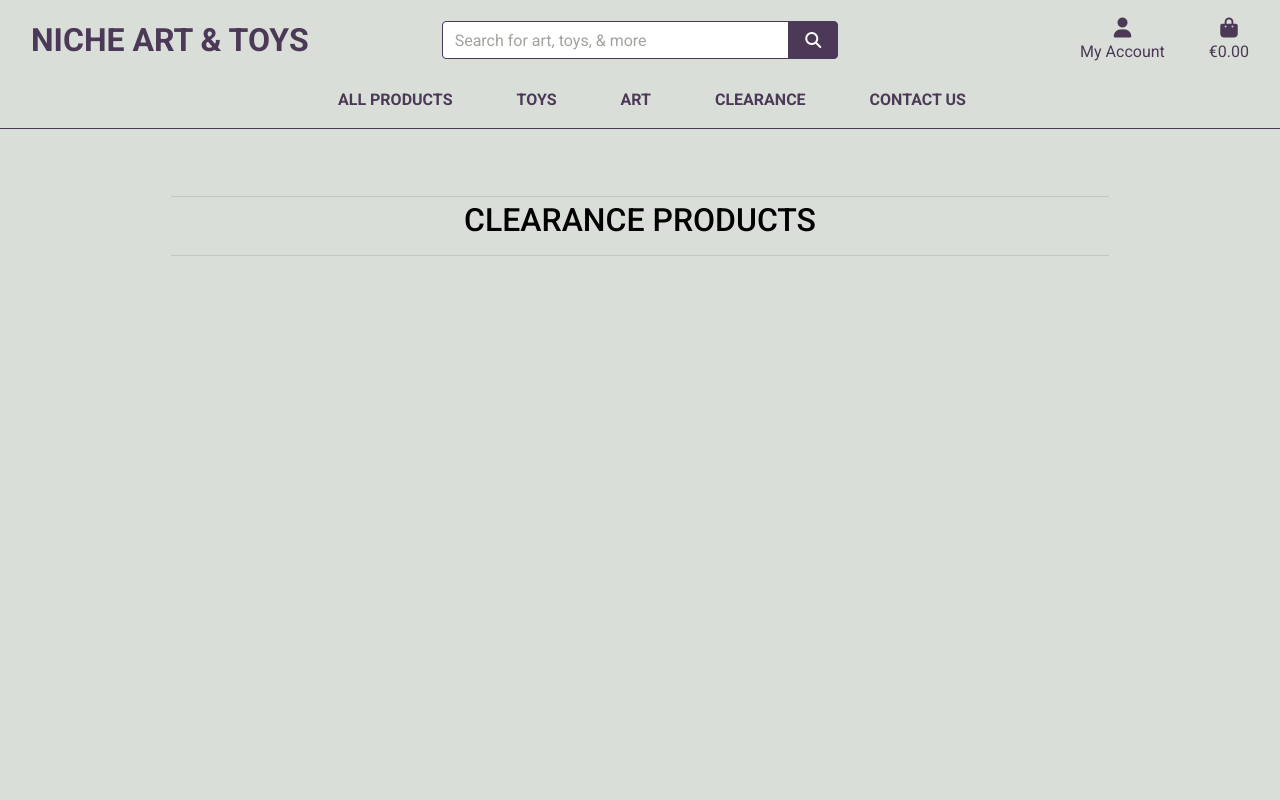
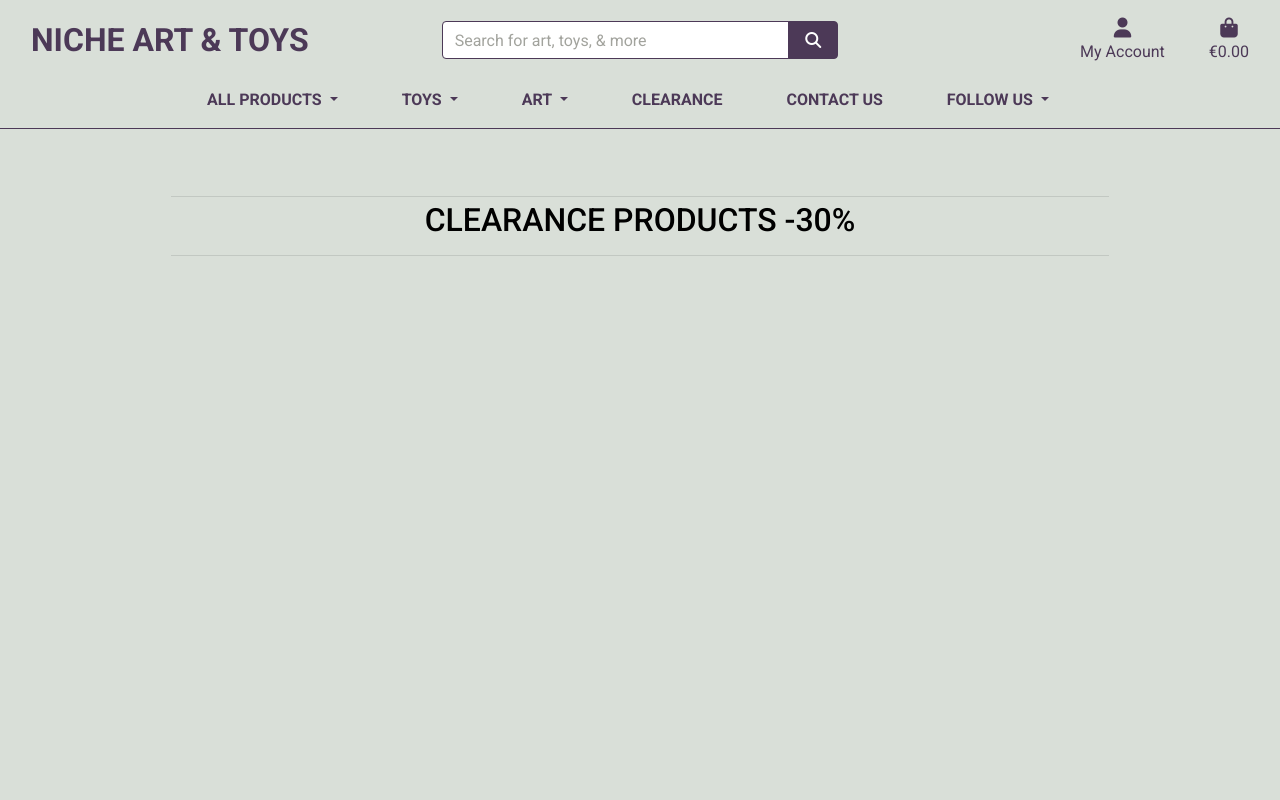
Before and after one commit to matus42/Niche-Art-Toys, a Django app: page /products/clearance/ in a window 1280 px wide. Run offline with Django 3.2, Linux system fonts and the light colour scheme; data that the repository does not hold is empty; some libraries are stand-ins or nearby versions.

Commit message:
add social links to navbar

```diff
--- a/contact_us/views.py
+++ b/contact_us/views.py
@@ -17,8 +17,8 @@ def contact(request):
         form.save()
         messages.success(
             request,
-            'Thank you for contacting us!'
-            'We will contact you through email as soon as possible.'
+            'Thank you for contacting us! '
+            'We will contact you by email as soon as possible.'
             )
         return redirect('contact')
 
--- a/products/templates/products/clearance.html
+++ b/products/templates/products/clearance.html
@@ -15,7 +15,7 @@
     <div class="row">
         <div class="col text-center mt-3">
             <hr class="w-75 mb-1">
-            <h2 class="logo-font">Clearance Products</h2>
+            <h2 class="logo-font">Clearance Products -30%</h2>
             <hr class="w-75 mb-1">
         </div>
     </div>
--- a/profiles/forms.py
+++ b/profiles/forms.py
@@ -31,5 +31,6 @@ class UserProfileForm(forms.ModelForm):
                 else:
                     placeholder = placeholders[field]
                 self.fields[field].widget.attrs['placeholder'] = placeholder
-            self.fields[field].widget.attrs['class'] = 'border-black rounded-1 profile-form-input'
+            class_attr = 'border-black rounded-1 profile-form-input'
+            self.fields[field].widget.attrs['class'] = class_attr
             self.fields[field].label = False
--- a/templates/includes/main-navbar.html
+++ b/templates/includes/main-navbar.html
@@ -6,7 +6,7 @@
             </a>
         </li>
         <li class="nav-item dropdown">
-            <a class="logo-font font-weight-bold nav-link text-black mr-5" href="#" id="all-products-link" data-toggle="dropdown" aria-haspopup="true" aria-expanded="false">
+            <a class="logo-font font-weight-bold nav-link text-black mr-5 dropdown-toggle" href="#" id="all-products-link" data-toggle="dropdown" aria-haspopup="true" aria-expanded="false">
                 All Products
             </a>
             <div class="dropdown-menu border-0" aria-labelledby="all-products-link">
@@ -18,7 +18,7 @@
         </li>
 
         <li class="nav-item dropdown">
-            <a class="logo-font font-weight-bold nav-link text-black mr-5" href="#" id="Toys-link" data-toggle="dropdown" aria-haspopup="true" aria-expanded="false">
+            <a class="logo-font font-weight-bold nav-link text-black mr-5 dropdown-toggle" href="#" id="Toys-link" data-toggle="dropdown" aria-haspopup="true" aria-expanded="false">
                 Toys
             </a>
             <div id="topnav" class="dropdown-menu border-1" aria-labelledby="Toys-link">
@@ -30,14 +30,14 @@
         </li>
 
         <li class="nav-item dropdown">
-            <a class="logo-font font-weight-bold nav-link text-black mr-5" href="#" id="Art-link" data-toggle="dropdown" aria-haspopup="true" aria-expanded="false">
+            <a class="logo-font font-weight-bold nav-link text-black mr-5 dropdown-toggle" href="#" id="Art-link" data-toggle="dropdown" aria-haspopup="true" aria-expanded="false">
                 Art
             </a>
             <div id="topnav" class="dropdown-menu border-1" aria-labelledby="Art-link">
                 <a href="{% url 'products' %}?category=watercolor_paintings" class="dropdown-item">Watercolour Paintings</a>
-                <a href="{% url 'products' %}?category=acrylic_paintings" class="dropdown-item">Acrylic Paintings</a>
+                <a href="{% url 'products' %}?category=modern_calligraphy" class="dropdown-item">Modern Calligraphy</a>
                 <div class="dropdown-divider"></div>
-                <a href="{% url 'products' %}?category=watercolor_paintings,acrylic_paintings" class="dropdown-item">All Paintings</a>
+                <a href="{% url 'products' %}?category=watercolor_paintings,modern_calligraphy" class="dropdown-item">All Art</a>
             </div>
         </li>
 
@@ -47,9 +47,25 @@
             </a>
         </li>
         <li class="nav-item">
-            <a class="logo-font font-weight-bold nav-link text-black" href="{% url 'contact' %}" id="contact-link">
+            <a class="logo-font font-weight-bold nav-link text-black mr-5" href="{% url 'contact' %}" id="contact-link">
                 Contact Us
             </a>
         </li>
+        <li class="nav-item dropdown">
+            <a class="logo-font font-weight-bold nav-link text-black mr-5 dropdown-toggle" href="#" id="socialDropdown" role="button" data-toggle="dropdown" aria-expanded="false">
+                Follow Us
+            </a>
+            <div class="dropdown-menu" aria-labelledby="socialDropdown">
+                <a class="dropdown-item" href="https://www.facebook.com/" target="_blank" rel="noopener noreferrer" aria-label="Follow us on Facebook">
+                    Facebook <i class="fab fa-facebook-square"></i>
+                </a>
+                <a class="dropdown-item" href="https://www.instagram.com/" target="_blank" rel="noopener noreferrer" aria-label="Follow us on Instagram">
+                    Instagram <i class="fab fa-instagram"></i>
+                </a>
+                <a class="dropdown-item" href="https://www.pinterest.com/" target="_blank" rel="noopener noreferrer" aria-label="Follow us on Pinterest">
+                    Pinterest <i class="fab fa-pinterest"></i>
+                </a>
+            </div>
+        </li>
     </ul>
 </div>
```
